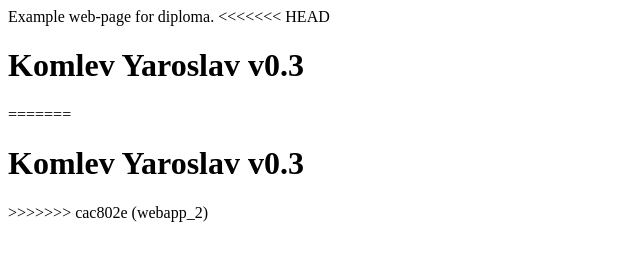
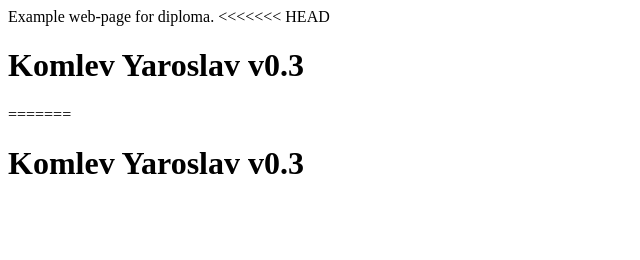
Before and after one commit to basson63/app, a plain HTML site: page index.html in a window 1280 px wide. Shown: the whole page, without its empty margins (0-640 px from the left). Drawn offline with Linux system fonts and the light colour scheme.

Commit message:
webapp_10

```diff
--- a/index.html
+++ b/index.html
@@ -7,6 +7,5 @@ Example web-page for diploma.
 <h1>Komlev Yaroslav v0.3</h1>
 =======
 <h1>Komlev Yaroslav v0.3</h1>
->>>>>>> cac802e (webapp_2)
 </body>
 </html>
```
